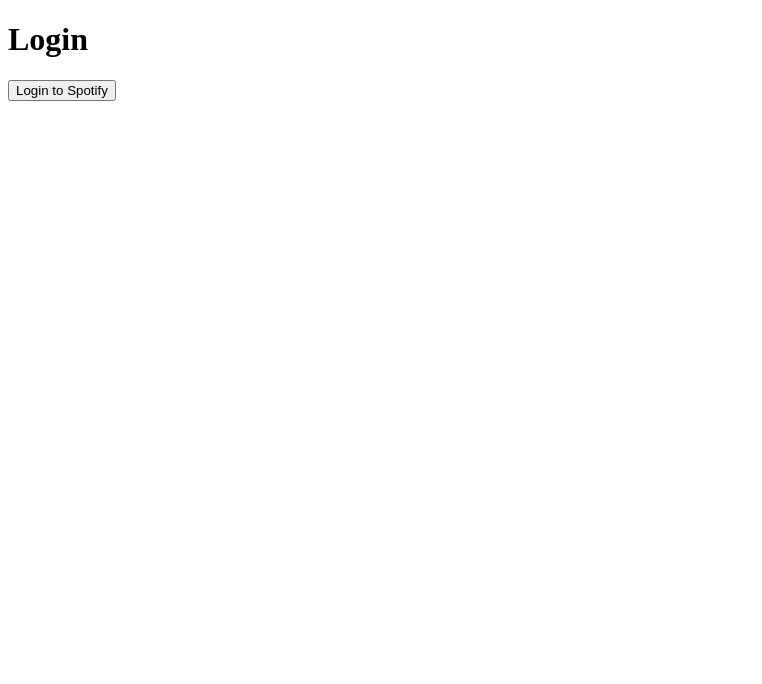
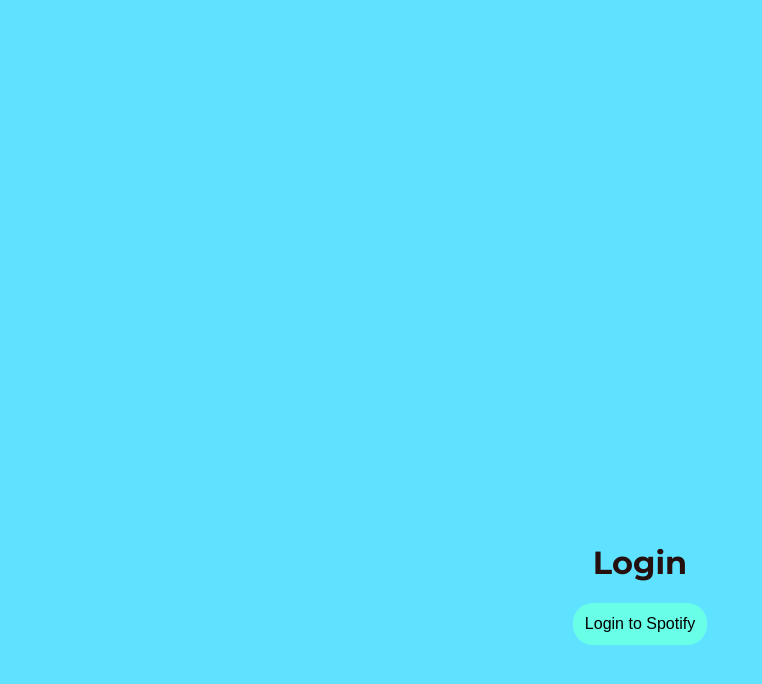
Before and after one commit to frogsupport/music-quest, a React (Vite) app: page /login in a window 1280 px wide. Shown: the top 684 px of the page, without its empty margins (0-762 px from the left). Built offline with nearby package versions, Linux system fonts and the light colour scheme.

Commit message:
basic styles and layout route

```diff
--- a/index.html
+++ b/index.html
@@ -5,10 +5,15 @@
     <meta charset="UTF-8">
     <meta name="viewport" content="width=device-width, initial-scale=1.0">
     <title>Music Quest - Discover New Music You Like</title>
+    <link rel="stylesheet" href="./styles.css" />
     <link rel="apple-touch-icon" sizes="180x180" href="/favicon_io/apple-touch-icon.png">
     <link rel="icon" type="image/png" sizes="32x32" href="/favicon_io/favicon-32x32.png">
     <link rel="icon" type="image/png" sizes="16x16" href="/favicon_io/favicon-16x16.png">
     <link rel="manifest" href="/favicon_io/site.webmanifest">
+    <link rel="preconnect" href="https://fonts.googleapis.com" />
+    <link rel="preconnect" href="https://fonts.gstatic.com" crossorigin />
+    <link href="https://fonts.googleapis.com/css2?family=Montserrat:ital,wght@0,100..900;1,100..900&display=swap"
+        rel="stylesheet" />
 </head>
 
 <body>
--- /dev/null
+++ b/src/components/layout/Layout.css
@@ -0,0 +1,9 @@
+.wrapper {
+  display: grid;
+  grid-template-columns: 1fr;
+  justify-items: center;
+  text-align: center;
+  max-width: 1200px;
+  margin: 0 auto;
+  padding: 1rem;
+}
--- /dev/null
+++ b/src/components/layout/Layout.tsx
@@ -0,0 +1,10 @@
+import { Outlet } from "react-router";
+import "./Layout.css";
+
+export default function Layout() {
+  return (
+    <div className="wrapper">
+      <Outlet />
+    </div>
+  );
+}
--- a/src/pages/Login.tsx
+++ /dev/null
@@ -1,10 +0,0 @@
-import { redirectToSpotify } from "../auth/redirectToSpotify";
-
-export default function Login() {
-  return (
-    <div>
-      <h1>Login</h1>
-      <button onClick={() => redirectToSpotify()}>Login to Spotify</button>
-    </div>
-  );
-}
--- /dev/null
+++ b/src/pages/explore/Explore.css
@@ -0,0 +1,3 @@
+.title {
+  margin-top: 25%;
+}
--- a/src/pages/Explore.tsx
+++ b/src/pages/explore/Explore.tsx
@@ -1,7 +1,9 @@
+import "./Explore.css";
+
 export default function Explore() {
   return (
     <div>
-      <h1>Music Quest</h1>
+      <h1 className="title">Music Quest</h1>
       <p>Someday you'll find new music here.</p>
     </div>
   );
--- /dev/null
+++ b/src/pages/login/Login.css
@@ -0,0 +1,10 @@
+.wrapper {
+  margin-top: 20%;
+}
+.login-button {
+  font-size: 1rem;
+  padding: 12px;
+  background-color: #69ffe6;
+  border-radius: 20px;
+  border: 0;
+}
--- /dev/null
+++ b/src/pages/login/Login.tsx
@@ -0,0 +1,15 @@
+import { redirectToSpotify } from "../../auth/redirectToSpotify";
+import "./Login.css";
+
+export default function Login() {
+  return (
+    <div className="wrapper">
+      <div>
+        <h1 className="title">Login</h1>
+        <button className="login-button" onClick={() => redirectToSpotify()}>
+          Login to Spotify
+        </button>
+      </div>
+    </div>
+  );
+}
--- a/src/routes/MusicQuestRoutes.tsx
+++ b/src/routes/MusicQuestRoutes.tsx
@@ -1,11 +1,13 @@
 import { Navigate, Route, Routes } from "react-router";
 import { lazy, Suspense } from "react";
+import Layout from "../components/layout/Layout";
 
-const Explore = lazy(() => import("../pages/Explore"));
+const Explore = lazy(() => import("../pages/explore/Explore"));
 
 const MusicQuestRoutes = () => {
   return (
     <Routes>
+      <Route element={<Layout />}>
         <Route path="*" element={<Navigate to="/explore" />} />
         <Route
           path="explore"
@@ -15,6 +17,7 @@
             </Suspense>
           }
         />
+      </Route>
     </Routes>
   );
 };
--- a/src/routes/UnauthenticatedRoutes.tsx
+++ b/src/routes/UnauthenticatedRoutes.tsx
@@ -1,12 +1,14 @@
 import { Navigate, Route, Routes } from "react-router";
 import { lazy, Suspense } from "react";
+import Layout from "../components/layout/Layout";
 
 const SpotifyAuthRedirect = lazy(() => import("../pages/Auth"));
-const Login = lazy(() => import("../pages/Login"));
+const Login = lazy(() => import("../pages/login/Login"));
 
 const UnauthenticatedRoutes = () => {
   return (
     <Routes>
+      <Route element={<Layout />}>
         <Route path="*" element={<Navigate to="/login" />} />
         <Route
           path="login"
@@ -24,6 +26,7 @@
             </Suspense>
           }
         />
+      </Route>
     </Routes>
   );
 };
--- /dev/null
+++ b/styles.css
@@ -0,0 +1,15 @@
+html {
+  box-sizing: border-box;
+}
+*,
+*::before,
+*::after {
+  box-sizing: inherit;
+}
+body {
+  font-family: "Montserrat", sans-serif;
+  margin: 0;
+  font-size: 1rem;
+  color: #260f0f;
+  background-color: #5fe2ff;
+}
```
Lines whose indentation alone changed are shown as unchanged.
